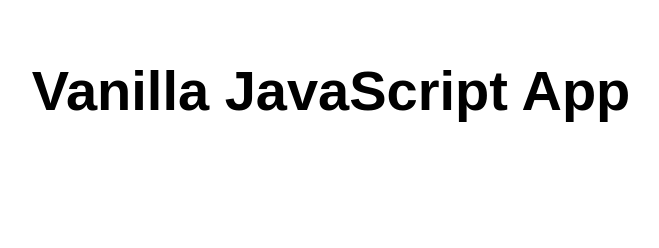
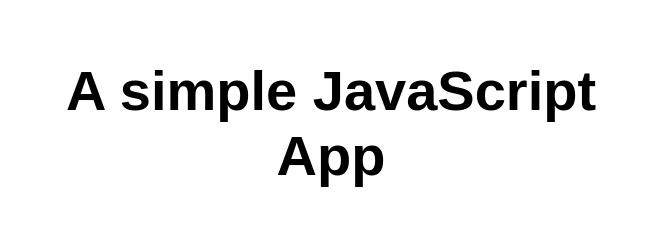
Before and after one commit to razer2911/az-static-web-app, a plain HTML site: page index.html in a window 1280 px wide. Shown: the whole page, without its empty margins (309-968 px from the left). Drawn offline with Linux system fonts and the light colour scheme.

Commit message:
Changed message

```diff
--- a/index.html
+++ b/index.html
@@ -5,12 +5,12 @@
   <meta charset="UTF-8">
   <meta name="viewport" content="width=device-width, initial-scale=1.0">
   <link rel="stylesheet" href="styles.css">
-  <title>Vanilla JavaScript App</title>
+  <title>A simple JavaScript App</title>
 </head>
 
 <body>
   <main>
-    <h1>Vanilla JavaScript App</h1>
+    <h1>A simple JavaScript App</h1>
   </main>
 </body>
 
```
